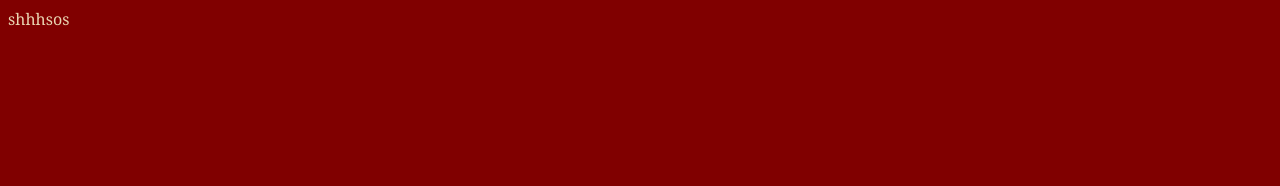
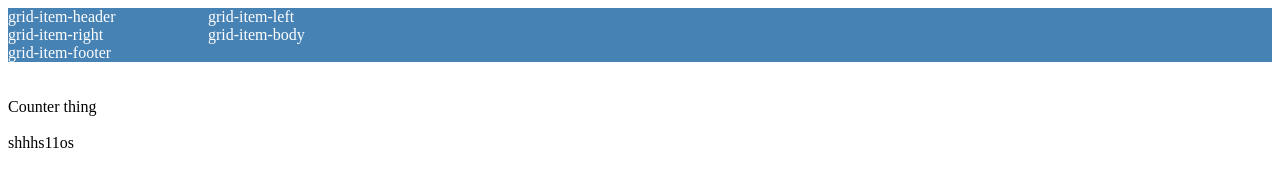
Before and after one commit to SonnyMonroe/SonnyMonroe.github.io, a plain HTML site: page contactme/contactme.html in a window 1280 px wide. Drawn offline with Linux system fonts and the light colour scheme.

Commit message:
fixed grid now synced

```diff
--- a/contactme/contactme.css
+++ b/contactme/contactme.css
@@ -1,16 +1,7 @@
+
 .grid-container {
     display: grid;
-    grid-template-columns: 100px 200px;
-    color: aquamarine;
-
+    grid-template-columns: 200px 400px;
+    color: white;
+    background-color: steelblue;
 }
-
-
-
-body {
-    font-family: Cambria, Cochin, Georgia, Times, 'Times New Roman', serif;
-    background: maroon;
-    color: rgb(233, 213, 178);
-
-
-}
--- a/contactme/contactme.html
+++ b/contactme/contactme.html
@@ -1,23 +1,26 @@
 <!DOCTYPE html>
 <html>
 <head>
-        <link rel="stylesheet" href="contactme.css">
+    <link rel="stylesheet" href="#">
+    <link rel="stylesheet" type="text/css" href="contactme.css">
     <meta charset="utf-8">
-        <meta http-equiv="X-UA-Compatible" content="IE=edge">
     <title>Contact Me</title>
-        <meta name="description" content="">
-        <meta name="viewport" content="width=device-width, initial-scale=1">
 </head>
 <body>
     <div class="grid-container">
-        <div class="gird-item grid-item-header"></div>
-        <div class="gird-item grid-item-left"></div>
-        <div class="gird-item grid-item-right"></div>
-        <div class="gird-item grid-item-body"></div>
-        <div class="gird-item grid-item-footer"></div>
+        <div class="grid-item">grid-item-header</div>
+        <div class="grid-item">grid-item-left</div>
+        <div class="grid-item">grid-item-right</div>
+        <div class="grid-item">grid-item-body</div>
+        <div class="grid-item">grid-item-footer</div>
     </div>
-        shhhsos
+    <br>
+    <br>
+    Counter thing
+    <br>
+    <br>
+   shhhs11os
 
-        <script src="" async defer></script>
+
 </body>
 </html>
```
Lines whose indentation alone changed are shown as unchanged.
